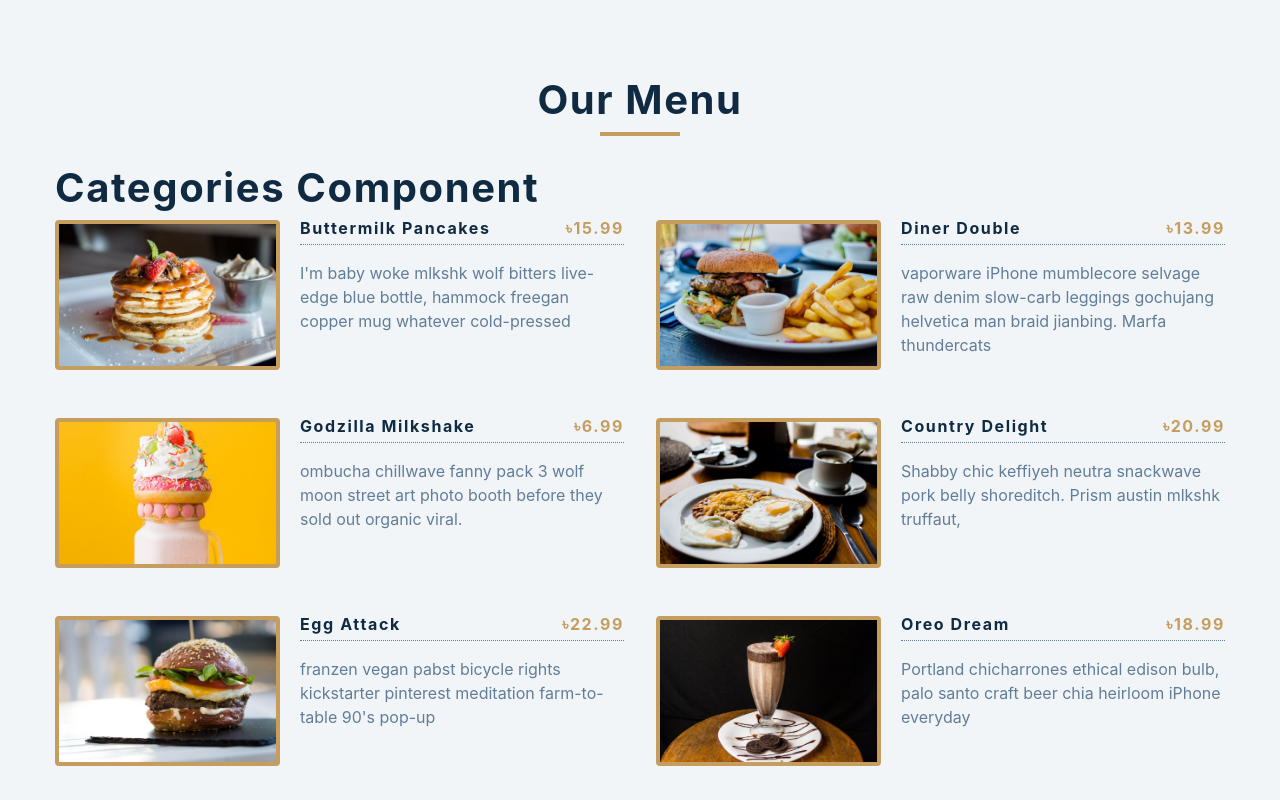
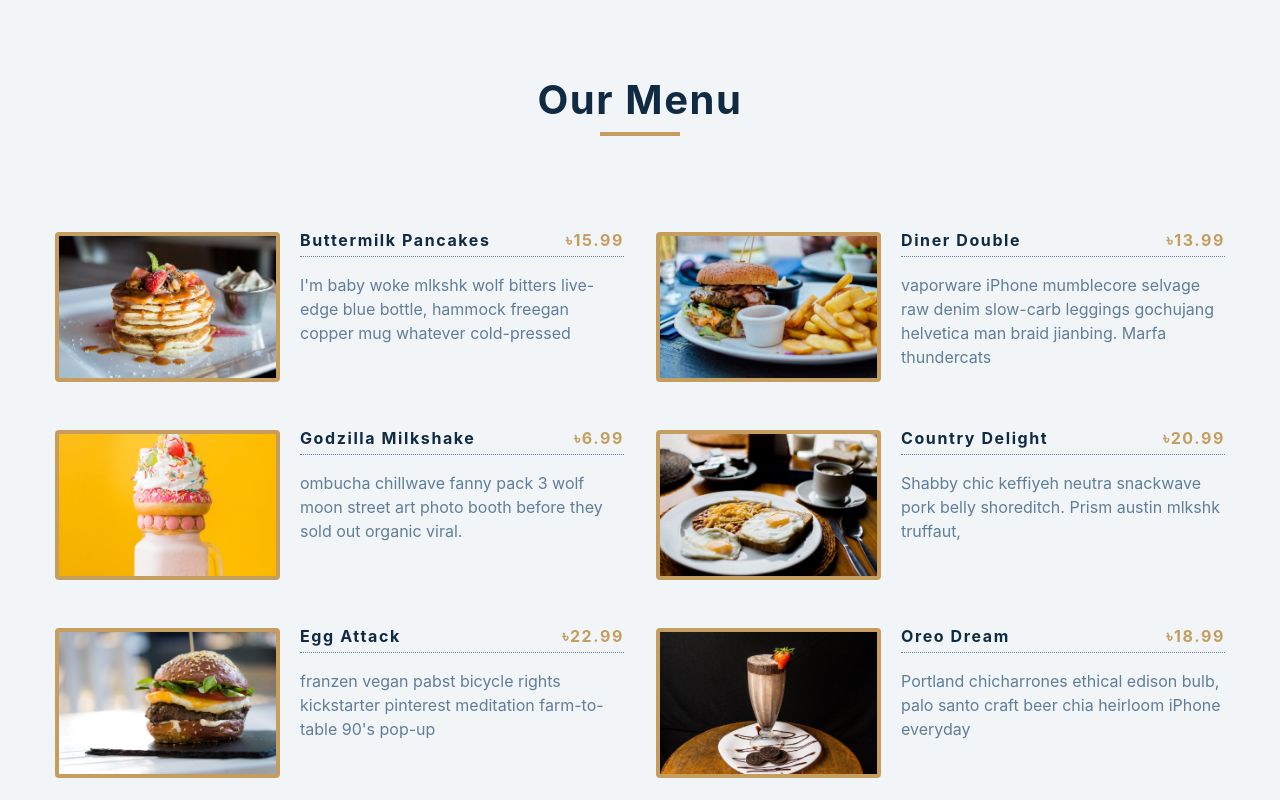
Before and after one commit to Shanto96/food_menu, a React (Create React App) app: page / in a window 1280 px wide. Shown: the top 800 px of the page. Built offline with nearby package versions, Linux system fonts and the light colour scheme.

Commit message:
filter button

```diff
--- a/src/Categories.js
+++ b/src/Categories.js
@@ -1,7 +1,14 @@
 import React from 'react';
 
-const Categories = ({categories}) => {
-  return <h2>categories component</h2>;
+const Categories = ({categories,filterItems}) => {
+  return <div className="btn-container">
+    {categories.map((category,index)=>{
+      <button className="filter-btn" key={index} onClick={()=>filterItems(category)}>
+
+      </button>
+
+    })}
+  </div>;
 };
 
 export default Categories;
```
